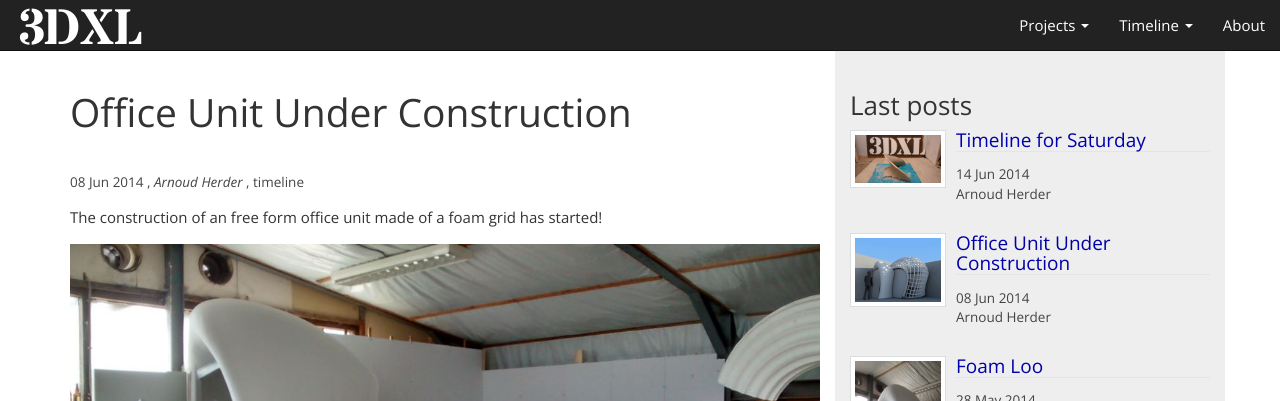
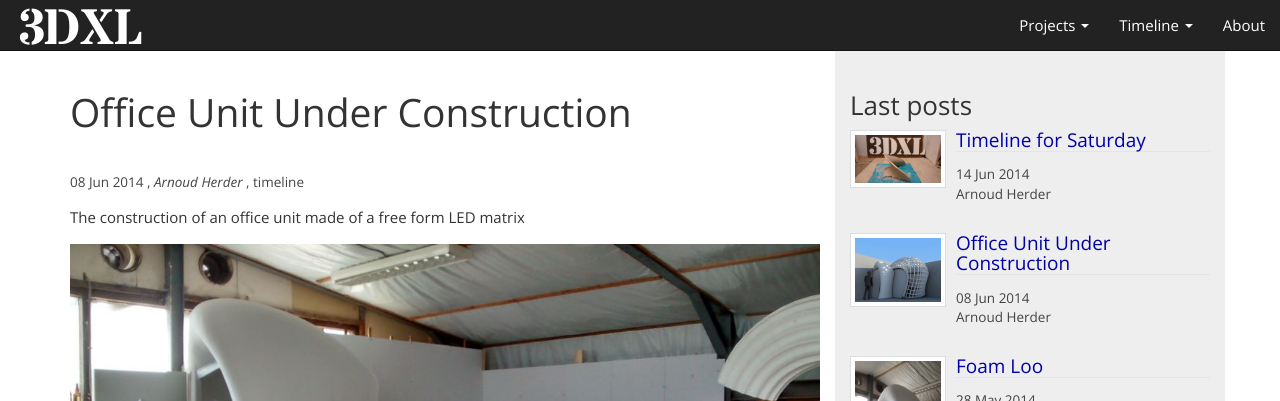
Before and after one commit to 3dxl/3dxl.github.io, a Jekyll site: the page built from _posts/2014-06-08-office.markdown, in a window 1280 px wide and 900 px high. Shown: the top 401 px of the window. Built offline with Jekyll 4.4.1, drawn with Linux system fonts in a browser that asks for light colours; nearby versions of some CDN libraries.

Commit message:
Update 2014-06-08-office.markdown

```diff
--- a/_posts/2014-06-08-office.markdown
+++ b/_posts/2014-06-08-office.markdown
@@ -9,8 +9,10 @@
 thumbnail: "https://raw.githubusercontent.com/3dxl/3dxl.github.io/master/photos/2014-06-08/02_1.midi.jpg"
 
 ---
-The construction of an free form office unit made of a foam grid has started!
+The construction of an office unit made of a free form LED matrix
 
 ![](https://raw.githubusercontent.com/3dxl/3dxl.github.io/master/photos/2014-06-09/00_img_20140609_151332777_hdr.midi.jpg)
 
 ![](https://raw.githubusercontent.com/3dxl/3dxl.github.io/master/photos/2014-06-08/04_img_20140608_181504759_hdr.midi.jpg)
+
+![](https://raw.githubusercontent.com/3dxl/3dxl.github.io/master/photos/2014-06-09/00_img_20140609_151332777_hdr.midi.jpg)
```
